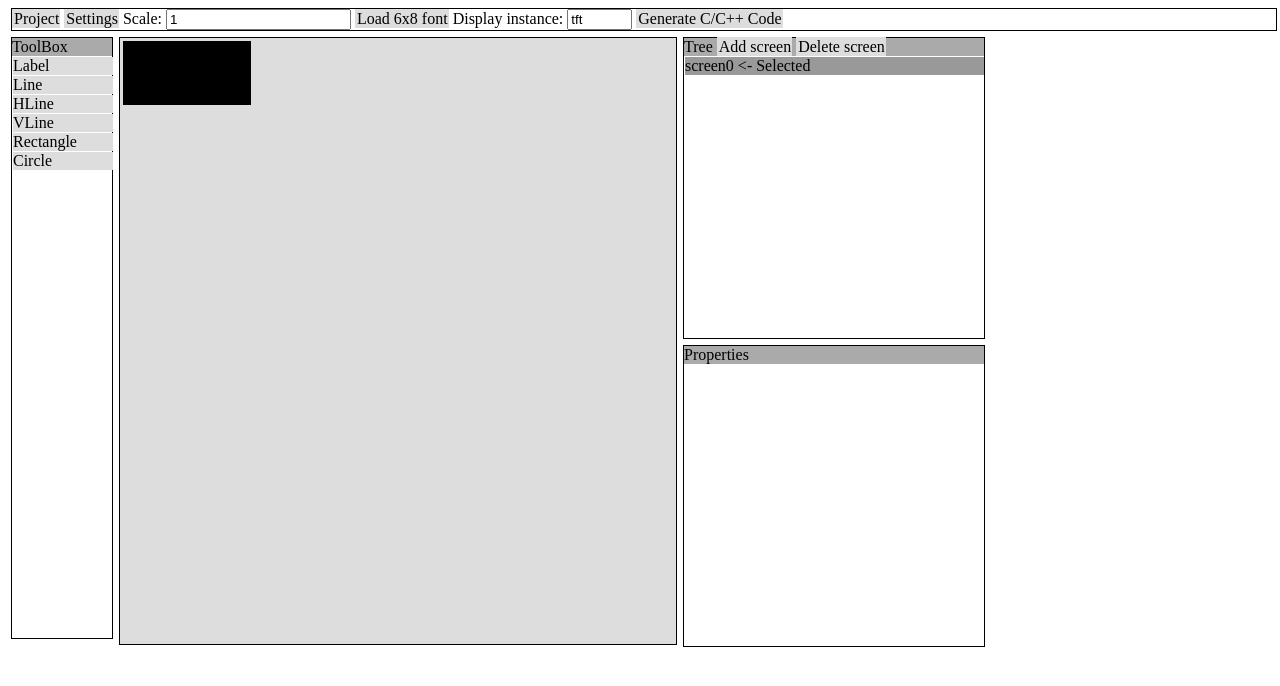
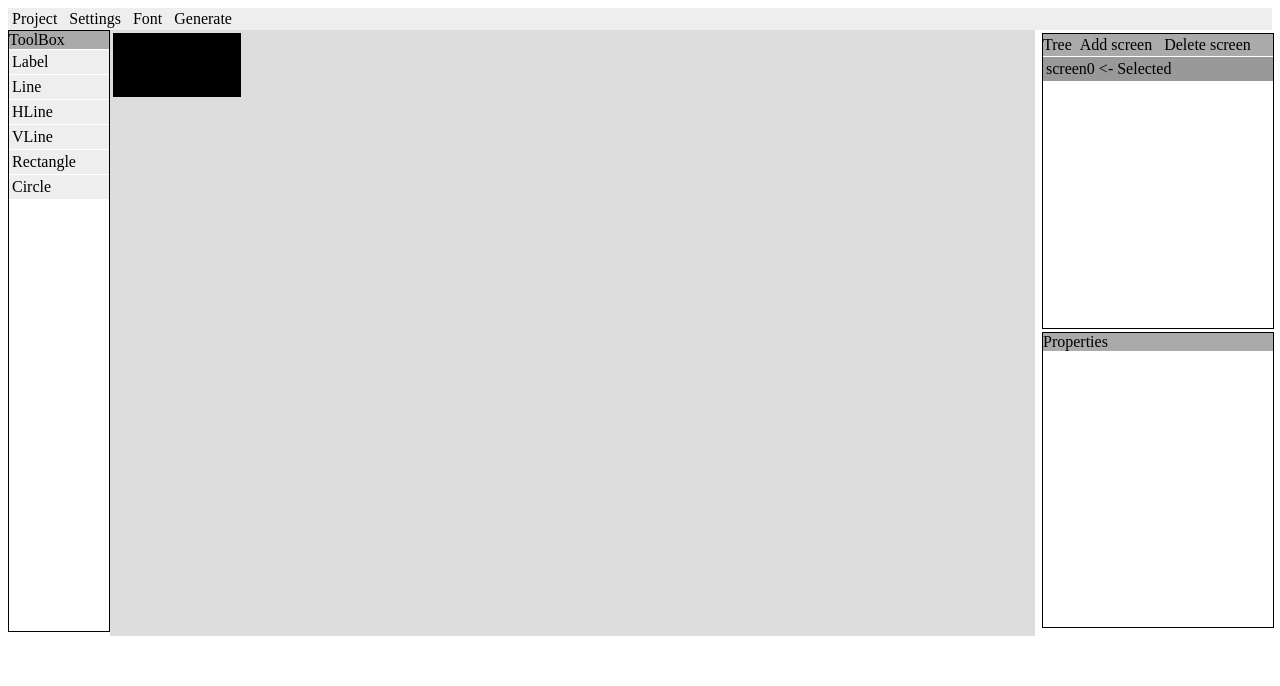
Before and after one commit to AdamS-0/GUIBuilder, a plain HTML site: page index.html in a window 1280 px wide. Drawn offline with Linux system fonts and the light colour scheme.

Commit message:
New UI implemented

```diff
--- a/css/listview.css
+++ b/css/listview.css
@@ -1,10 +1,11 @@
 
 listViewItem, screenItem, screenItemSelected, controlItem {
-	display: block;
-	width: 100%;
-	margin: 1px;
+	display: inline-block;
+	width: calc(100% - 6px);
+	margin-top: 1px;
+	padding: 3px;
 	user-select: none;
-	background: #ddd;
+	background: #eee;
 }
 
 listViewItem:hover {
@@ -26,8 +27,8 @@ screenItem:hover {
 
 controlItem {
 	margin-left: 15px;
-	width: calc(100% - 15px);
-	background: #eee;
+	width: calc(100% - 15px - 6px);
+	background: inherit;
 }
 
 controlItem:hover {
--- a/css/panel.css
+++ b/css/panel.css
@@ -1,19 +1,10 @@
 .panelParent{
-	display: inline block;
+	display: inline-block;
 	width: 300px;
 	height: 100%;
 	float: left;
 }
 
-
-.topPanel {
-	display: inline block;
-	width: 100%;
-	background: #fff;
-	float: top;
-	border: solid 1px #000000;
-	margin: 3px;
-}
 
 .panel{
 	display: inline block;
@@ -29,19 +20,83 @@
 	float: right;
 }
 
-.editor{
+#topPanel {
+	display: inline-block;
+	width: 100%;
+	background: #eee;
+	float: top;
+	margin: 0px;
+}
+
+#main{
+	display: block;
+	height: 600px;
+	width: 100%;
+}
+
+#toolbox{
+	width: 100px;
+	height: 100%;
+	float: left;
+	border: solid 1px #000000;
+	background-color: #fff;
+}
+
+
+#tree_props{
+	float: right;
+	display: block;
+	height: 100%;
+	width: 230px;
+}
+
+#tree{
+	height: 49%;
+	display: block;
+	width: 100%;
+	border: solid 1px;
+	margin-top: 3px;
+}
+
+#treeScreens{
+	overflow: auto;
+	width: 100%;
+	height: calc(100% - 22px);
+}
+
+#properties{
+	height: 49%;
+	display: block;
+	width: 100%;
+	border: solid 1px;
+	margin-top: 3px;
+}
+
+#tabProperties{
+	overflow: auto;
+	width: 100%;
+	height: calc(100% - 20px);
+}
+
+#editor{
 	display: inline block;
-	width: 550px;
 	height: 100%;
 	background: #ddd;
 	float: left;
-	border: solid 1px #000000;
-	margin: 3px;
+	margin: 0px 0px 0px 0px;
 	padding: 3px;
 	overflow: auto;
+	width: calc(100% - 100px - 230px - 15px);
 }
 
+#canvas{
+	image-rendering: pixelated;
+}
+
+
+
 .label{
+	display: inline-block;
 	width: 100%;
 	background: #aaa;
 	user-select: none;
@@ -51,14 +106,15 @@
 
 flatBtn {
 	border: none;
-	background: #ddd;
+	background: inherit;
 	user-select: none;
-	padding: 1px;
-	padding-left: 2px;
-	/*display: block;*/
+	padding: 2px;
+	padding-left: 4px;
+	padding-right: 4px;
+	display: inline-block;
 }
 
-flatBtn:hover { background-color: #bbb; }
+flatBtn:hover { background-color: #ddd; }
 
 
 dropdownOption {
--- a/index.html
+++ b/index.html
@@ -13,7 +13,7 @@
 </head>
 <body onLoad="onload()" onkeydown="UI_onkeydown(event)">
 
-	<div class="topPanel">
+	<div id="topPanel">
 
 		<div class="dropdown">
 			<flatBtn>Project</flatBtn>
@@ -31,47 +31,64 @@
 		<div class="dropdown">
 			<flatBtn>Settings</flatBtn>
 			<div class="dropdown-content">
+				<dropdownOption style="min-width: 200px;">
+				<label for="scale">Scale:</label><input type="text" name="scale" id="scale" size="6" value="1" onchange="refreshCurrentScreen()"/>
+				</dropdownOption>
+
+				<dropdownOption>
+				<label for="className">Display instance:</label>
+				<input id="className" type="text" value="tft" size="5"></input>
+				</dropdownOption>
+			</div>
+		</div>
+
+
+		<div class="dropdown">
+			<flatBtn>Font</flatBtn>
+			<div class="dropdown-content">
+				<dropdownOption>Load 6x8 font</dropdownOption>
+			</div>
+		</div>
+
+		<div class="dropdown">
+			<flatBtn>Generate</flatBtn>
+			<div class="dropdown-content">
+				<dropdownOption onclick="generateCode()">C/C++ Code</dropdownOption>
 
 			</div>
 		</div>
 
-		<label for="scale">Scale:</label>
-		<input type="text" name="scale" id="scale" value="1" onchange="refreshCurrentScreen()"/>
-
-
-		<flatBtn>Load 6x8 font</flatBtn>
-
-		<label for="className">Display instance:</label>
-		<input id="className" type="text" value="tft" size="5"></input>
-		<flatBtn onclick="generateCode()">Generate C/C++ Code</flatBtn>
 
 	</div>
-	<div id="main" style="height: 600px;">
-		<div class="panel" id="toolbox" style="width: 100px;">
+	<div id="main">
+		<div id="toolbox">
 			<div class="label">ToolBox</div>
 
 
 		</div>
-		<div class="editor" id="editor" ondrop="drop(event)" ondragover="allowDrop(event)">
-			<canvas id="canvas" width="128" height="64" onmousedown="canvasDown(event)" style="image-rendering: pixelated;"></canvas>
-		</div>
-		<div class="panelParent" id="tree&props">
-			<div class="panel" id="tree" style="height: 50%;">
+
+		<div id="tree_props">
+			<div id="tree">
 				<div class="label">Tree
 				<flatBtn onclick="addNewScreen();">Add screen</flatBtn>
 				<flatBtn onclick="deleteScreen();">Delete screen</flatBtn>
 				</div>
-				<div class="panelParent" id="treeScreens" style="overflow: auto;">
+				<div class="panelParent" id="treeScreens">
 
 				</div>
 			</div>
-			<div class="panel" id="properties" style="height: 50%;">
-				<div class="label"><span>Properties</span><span id="propSender"></span></div>
-				<div class="panelParent" id="tabProperties" style="overflow: auto;">
+			<div id="properties">
+				<div class="label">Properties<span id="propSender"></span></div>
+				<div class="panelParent" id="tabProperties">
 
 				</div>
 			</div>
 		</div>
+
+		<div id="editor" ondrop="drop(event)" ondragover="allowDrop(event)">
+			<canvas id="canvas" width="128" height="64" onmousedown="canvasDown(event)"></canvas>
+		</div>
+
 	</div>
 </body>
 </html>
--- a/js/controls.js
+++ b/js/controls.js
@@ -99,15 +99,11 @@ class Screen{
 		this.updateRGBcolor();
 		var strCode = "";
 		strCode += "void load_" + this.Name + "() {\n";
-		//strCode += "tft.fillScreen(0x" + componentToHex( RGB2565( this.ColorRGBA ), 4 ) + ");\n";
 
 		var colorBg = "0";
 
-		if( this.OneColor ) {
-			colorBg = RGB2binaryColor(this.ColorRGBA);
-		} else {
-			colorBg = "0x" + componentToHex( RGB2565( this.ColorRGBA ), 4 );
-		}
+		if( this.OneColor )	colorBg = RGB2binaryColor(this.ColorRGBA);
+		else 				colorBg = "0x" + componentToHex( RGB2565( this.ColorRGBA ), 4 );
 
 		strCode += className + ".fillRect(0,0," + this.Width + "," + this.Height + "," + colorBg + ");\n";
 		for( var i = 0; i < this.Controls.length; i++ ) {
@@ -206,9 +202,7 @@ class Control {
 		this.ColorRGBA = hexToRgb( this.Color );
 	}
 
-	draw(ctx) {
-
-	}
+	draw(ctx) {}
 
 
 	checkCursorOver(x, y) {
--- a/js/script.js
+++ b/js/script.js
@@ -190,13 +190,13 @@ function canvasDown(e) {
 		showProps(scr);
 		selectedControl = null;
 	} else {
-		var bx = parseInt(ctrl.X);	var by = parseInt(ctrl.Y);
-		var dx = parseInt(px) - bx;	var dy = parseInt(py) - by;
+		var baseX = parseInt(ctrl.X);	var baseY = parseInt(ctrl.Y);
+		var dx = parseInt(px) - baseX;	var dy = parseInt(py) - baseY;
 		cvs.onmousemove = function(me) {
 			var px2 = Math.floor( ( me.pageX - cvsRect.left ) / scaleK );
 			var py2 = Math.floor( ( me.pageY - cvsRect.top ) / scaleK );
-			//ctrl.X = parseInt(px) - dx;	ctrl.Y = parseInt(py) - dy;
-			ctrl.tryCursorModify( bx, by, parseInt(px), parseInt(py), parseInt(px2), parseInt(py2) );
+
+			ctrl.tryCursorModify( baseX, baseY, parseInt(px), parseInt(py), parseInt(px2), parseInt(py2) );
 			refreshCurrentScreen();
 		};
 
```
